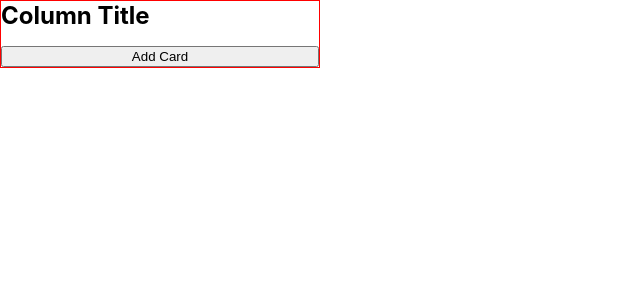
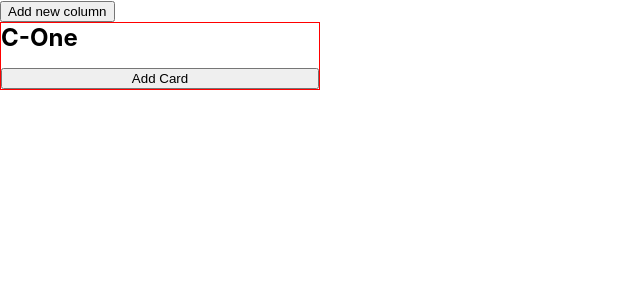
Before and after one commit to KiraTeresa/trello-clone, a React (Create React App) app: page / in a window 1280 px wide. Shown: the top 300 px of the page, without its empty margins (0-640 px from the left). Built offline with nearby package versions, Linux system fonts and the light colour scheme.

Commit message:
Feat: Adding a new column to the board

```diff
--- a/src/App.js
+++ b/src/App.js
@@ -1,10 +1,24 @@
 import './app.scss';
-import Collumn from './components/Collumn/Collumn';
+import Column from './components/Column/Column';
+import { useState } from 'react';
+import ColumnForm from './components/Column/ColumnForm';
 
 function App() {
+  const [columns, setColumns] = useState([{title:"C-One"}])
+  const [columnForm, setColumnForm] = useState(false)
+
+  function toggleColumnForm(){
+    setColumnForm(!columnForm)
+  }
+
   return (
     <div className="App">
-      <Collumn/>
+      <button onClick={toggleColumnForm}>Add new column</button>
+      {
+        columns.map((col, index) => {return <Column key={index} props={col}/>}
+        )
+      }
+      {columnForm? <ColumnForm props={{columns, setColumns, toggleColumnForm}}/>:""}
     </div>
   );
 }
--- a/src/components/Collumn/Collumn.jsx
+++ b/src/components/Column/Column.jsx
@@ -1,11 +1,12 @@
-import './collumn.scss'
+import './column.scss'
 import Card from '../Card/Card'
 import CardForm from '../Card/CardForm'
 import { useEffect, useState } from 'react'
 
-export default function Collumn() {
+export default function Collumn({ props }) {
     const [cards, setCards] = useState([])
     const [cardForm, setCardForm] = useState(false)
+    const { title } = props
 
     // useEffect(() => {
     //     console.log("rendering")
@@ -22,7 +23,7 @@ export default function Collumn() {
 
     return (
         <div className="collumn">
-            <h2>Column Title</h2>
+            <h2>{title}</h2>
             {cards.map((card, index) => {
                 return <Card key={index} props={{ card, removeCard }} />
             })}
--- /dev/null
+++ b/src/components/Column/ColumnForm.jsx
@@ -0,0 +1,26 @@
+import { useState } from "react"
+
+export default function ColumnForm({ props }) {
+    const [data, setData] = useState({ title: "" })
+    const { columns, setColumns, toggleColumnForm } = props
+
+    function handleChange(e) {
+        const { name, value } = e.target
+
+        setData({ ...data, [name]: value })
+    }
+
+    function handleSubmit(e) {
+        e.preventDefault()
+        setColumns([...columns, data])
+        setData({ title: "" })
+        toggleColumnForm()
+    }
+
+    return (
+        <form onSubmit={handleSubmit}>
+            <input type="text" name="title" onChange={handleChange}></input>
+            <button type="submit">create</button>
+        </form>
+    )
+}
```
Also changed, not shown: src/components/Column/column.scss (renamed from src/components/Collumn/collumn.scss).
